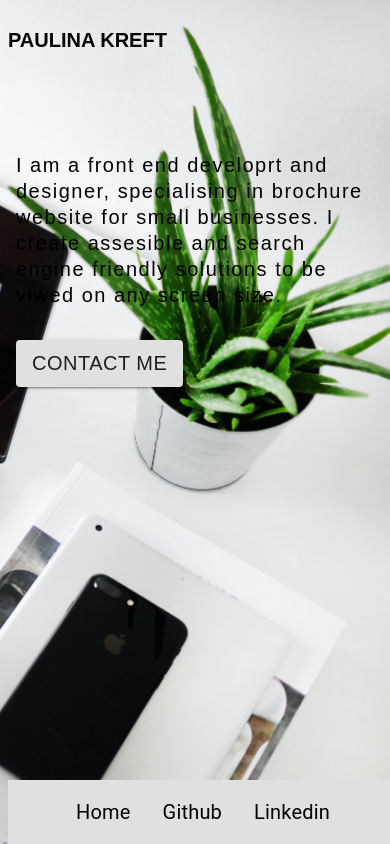
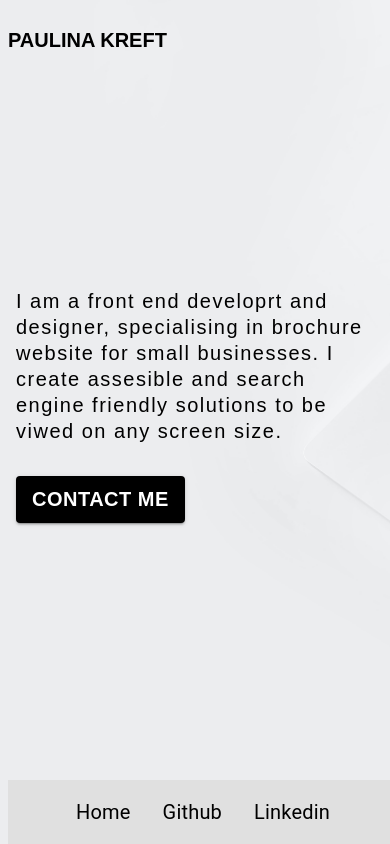
Before and after one commit to paulakreft/paulinaweb, a React (Create React App) app in the folder app/: page / in a window 390 px wide. Built offline with nearby package versions, Linux system fonts and the light colour scheme.

Commit message:
add button

```diff
--- a/app/src/App.css
+++ b/app/src/App.css
@@ -7,7 +7,7 @@
 }
 
 html {
-  background: url("./img/background.jpg") no-repeat right center fixed;
+  background: url("./img/background.jpg") no-repeat left center fixed;
   background-size: cover;
   overflow: hidden;
 }
--- a/app/src/components/Button.js
+++ b/app/src/components/Button.js
@@ -2,7 +2,7 @@ import Button from '@material-ui/core/Button';
 
 const MainButton = ({ title }) => {
     return (
-        <Button variant="contained" style={{'margin': "16px"}}>
+        <Button variant="contained" style={{'margin': "16px", 'backgroundColor': 'black', 'color':'white', 'fontWeight': '600'}}>
             {title}
         </Button>
 
--- a/app/src/components/Navigation.module.css
+++ b/app/src/components/Navigation.module.css
@@ -17,7 +17,7 @@ h1 {
   color: black;
 }
 
-@media screen and (max-width: 768px) {
+@media screen and (max-width: 600px) {
   .menuWrapper {
     overflow: hidden;
     position: fixed;
--- a/app/src/section/Header.module.css
+++ b/app/src/section/Header.module.css
@@ -1,14 +1,19 @@
 .text {
   padding: 16px;
   width: 50%;
-  margin-top: 64px;
+  margin-top: 500px;
   letter-spacing: 1.5px;
   line-height: 1.3;
+}
 
+@media screen and (max-width: 600px) {
+  .text {
+    width: 100%;
+  }
 }
 
 @media screen and (max-width: 768px) {
   .text {
-    width: 100%;
+    margin-top: 200px;
   }
 }
```
Also changed, not shown: 1 other file (tests, documents, lock files or other folders).
